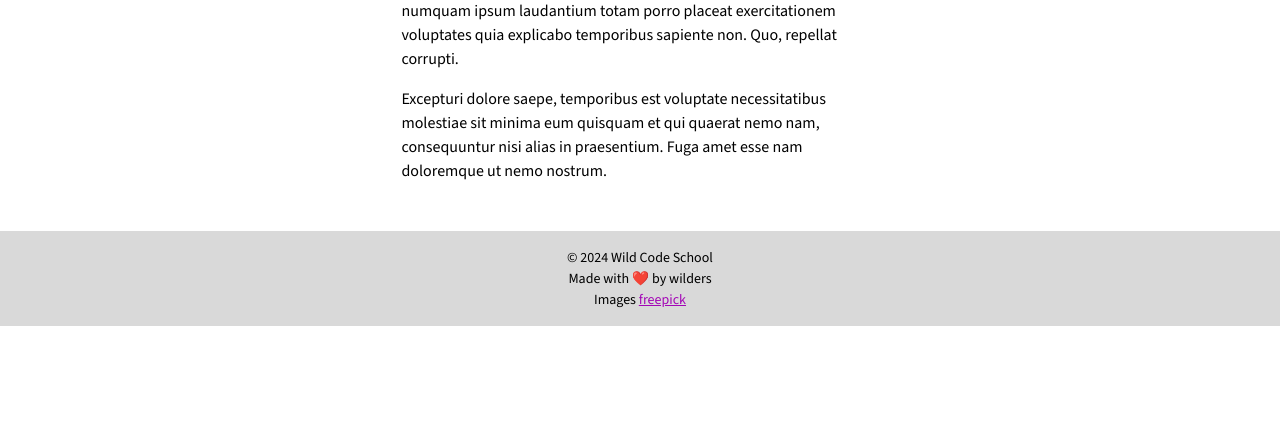
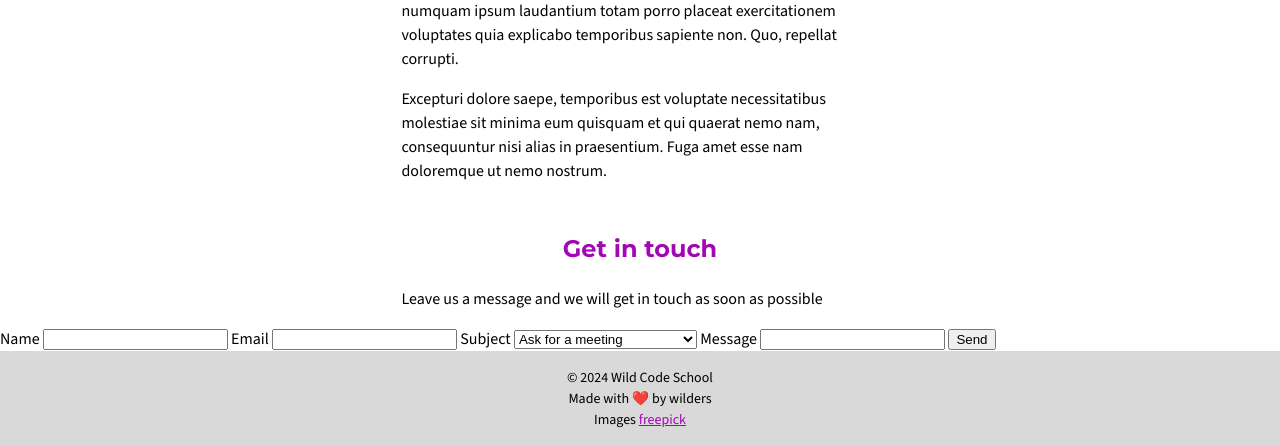
Before and after one commit to AntoineSPR/quest-php-form-welcome-on-board, a PHP site: page / in a window 1280 px wide. Shown: the part 974-1420 px from the top of the page. Before the commit the page ends 1300 px from the top, so only its background shows below. Run offline with PHP 8.4, Linux system fonts and the light colour scheme.

Commit message:
First attempt at creating a form

```diff
--- /dev/null
+++ b/form.php
@@ -0,0 +1,33 @@
+<?php
+
+$errors = [];
+
+if ($_SERVER["REQUEST_METHOD"] === "POST") {
+    $results= array_map('htmlentities', array_map('trim', $_POST));
+
+    $name = $results["clientName"];
+    $email = $results["clientEmail"];
+    $subject = $results["subject"];
+    $message = $results["message"];
+
+    if (empty($name)){
+        $errors[] = "Please stop messing around with the inspector and enter your name.";
+    }
+
+    if (empty($email)){
+        $errors[] = "Please stop messing around with the inspector and enter your email.";
+    }
+
+    if (filter_var($email, FILTER_VALIDATE_EMAIL) === false) {
+        $errors[] = "Listen here you little fuck, this is NOT a valid email adress.";
+    }
+
+    if (strlen($message) < 30) {
+        $errors[] = "Come on, you can explain with a little bit more words, eh?";
+    }
+
+    if (empty($errors)){
+        header("Location: result.php");
+        exit();
+    }
+}
--- a/index.php
+++ b/index.php
@@ -55,7 +55,35 @@
                 quaerat nemo nam, consequuntur nisi alias in praesentium. Fuga amet esse nam doloremque ut nemo nostrum.
             </p>
         </section>
-        <?php //@todo Add a contact form  ?>
+        <section id="form">
+            <?php include 'form.php' ?>
+            <?php if (!empty($errors)) : ?>
+                <h3>Please fix errors below</h3>
+                    <ul>
+                    <?php foreach($errors as $error) :?>
+                        <li><?= $error ?></li>
+                    <?php endforeach; ?>
+                    </ul>
+            <?php endif; ?>
+            <form action="form.php" method="post">
+                <h2>Get in touch</h2>
+                <p>Leave us a message and we will get in touch as soon as possible</p>
+                <label for="clientName">Name</label>
+                <input type="text" name="clientName" id="clientName" value="<?= $name ?? '' ?>" required>
+                <label for="clientEmail">Email</label>
+                <input type="text" name="clientEmail" id="clientEmail" value="<?= $email ?? '' ?>" required>
+                <label for="subject">Subject</label>
+                <select name="subject" id="subject" required>
+                    <option value="meeting">Ask for a meeting</option>
+                    <option value="newsletter">Subscribe to the newsletter</option>
+                    <option value="complain">Deposit a formal complain</option>
+                    <option value="invoice">Ask for an invoice</option>
+                </select>
+                <label for="message">Message</label>
+                <input type="text" name="message" id="message" value="<?= $message ?? '' ?>">
+                <input type="submit" value="Send">
+            </form>
+        </section>
     </main>
     <?php include '_footer.php' ?>
 </body>
```
Also changed, not shown: result.php (added, +15 -0 lines).
